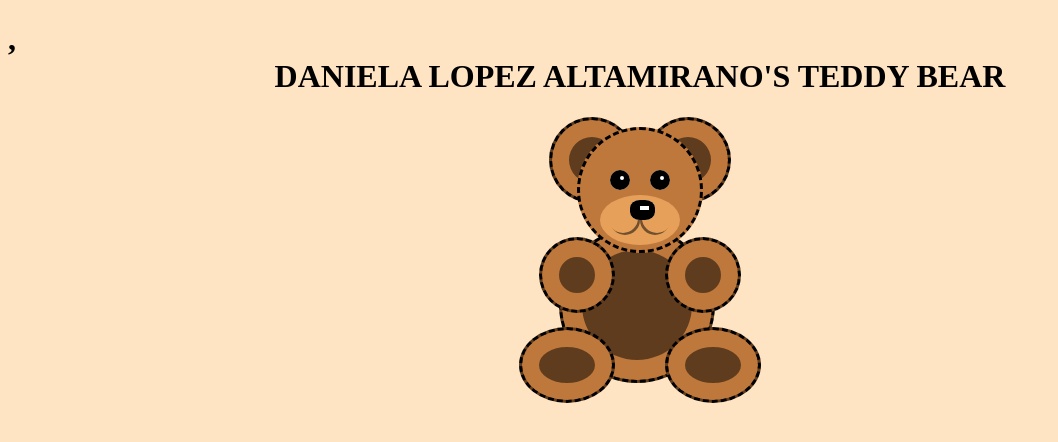
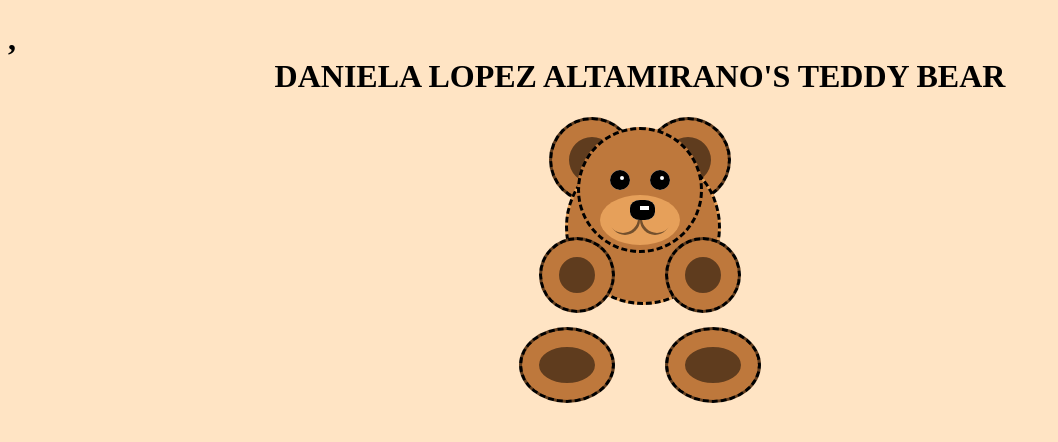
Before and after one commit to mishikoalita/TeddyBear-Tarea-INF122_Tellez, a plain HTML site: page index.html in a window 1280 px wide. Shown: the whole page, without its empty margins (0-1058 px from the left). Drawn offline with Linux system fonts and the light colour scheme; files that its build step writes are made by us from their sources.

Commit message:
Add files via upload

```diff
--- a/style.css
+++ b/style.css
@@ -36,19 +36,18 @@ body{
     top: 10px;
     border-style: dashed;
 }
-.body{
-	background: rgb(95,60,30);
-	box-shadow: 0 0 0 20px rgb(190,120,60) inset;
+.body {
+	background: rgb(230,160,90);
+	box-shadow: 0 0 0 24em rgb(190,120,60) inset;
 	margin: auto;
 	right: 0;
-	bottom: 30px
+	bottom: 30px;
 	left: 0;
 	width: 150px;
 	height: 150px;
     top: 110px;
     border-radius: 120%;
     border-style: dashed;
-
 }
 .right-eye, .left-eye, .nose-inner {
 	background: rgb(255, 255, 255);
```
